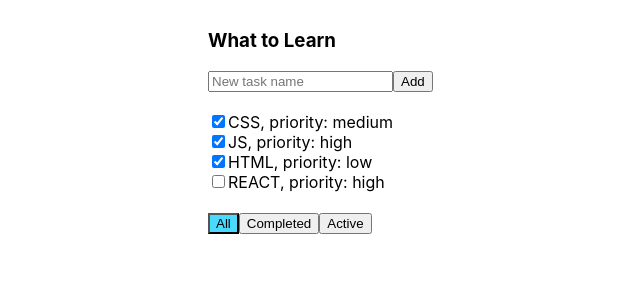
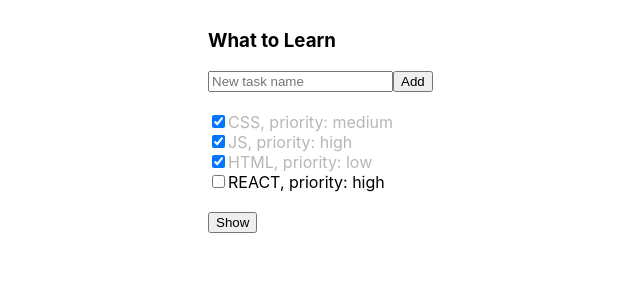
Before and after one commit to Soul1/React-todolist, a React (Create React App) app: page / in a window 1280 px wide. Shown: the top 300 px of the page, without its empty margins (192-832 px from the left). Built offline with nearby package versions, Linux system fonts and the light colour scheme.

Commit message:
add input error checking, update Task, add Side/Show for filter buttons

```diff
--- a/src/App.css
+++ b/src/App.css
@@ -1,7 +1,3 @@
-.App {
-
-}
-
 .todoList {
   width: 500px;
   margin: 0 auto;
@@ -14,3 +10,19 @@
 .filterActive{
   background-color: #49daff;
 }
+
+.errorInput{
+  border: 2px solid #f00;
+}
+
+.taskCompleted{
+  color: #b7b7b7;
+}
+
+.toSide{
+  display: none;
+}
+
+.toShow {
+  display: block;
+}
--- a/src/App.jsx
+++ b/src/App.jsx
@@ -1,6 +1,6 @@
 import React from 'react';
 import './App.css';
-import TodoListHeader from './Components/TodoListHeader';
+import TodoListHeader from './Components/TodoListheader';
 import TodoListTasks from './Components/TodoListTasks';
 import TodoListFooter from './Components/TodoListFooter';
 
--- a/src/Components/TodoListFooter.jsx
+++ b/src/Components/TodoListFooter.jsx
@@ -1,29 +1,56 @@
-import React from 'react'
+import React, {useState} from 'react'
 import PropTypes from 'prop-types';
 
 
-class TodoListFooter extends React.Component{
+const TodoListFooter = (props) => {
 
-    render = () => {
+  let [toShow, setToShow] = useState(false);
 
-        let classForAll = this.props.filterValue === 'All'? 'filterActive' : '';
-        let classForCompleted = this.props.filterValue === 'Completed'? 'filterActive' : '';
-        let classForActive = this.props.filterValue === 'Active'? 'filterActive' : '';
+  const onClickForShow = () => {
+    debugger
+    setToShow(true)
+  };
+  const onClickForSide = () => {
+    debugger
+    setToShow(false)
+  };
 
+  let classForAll = props.filterValue === 'All' ? 'filterActive' : '';
+  let classForCompleted = props.filterValue === 'Completed' ? 'filterActive' : '';
+  let classForActive = props.filterValue === 'Active' ? 'filterActive' : '';
+  debugger
   return (
+    <div>
+      <div className={toShow ? 'toShow' : 'toSide'}>
         <div className="todoList-footer">
           <button
-                    onClick={() => {this.props.changeFilter('All')}}
-                    className={classForAll}>All</button>
+            onClick={() => {
+              props.changeFilter('All')
+            }}
+            className={classForAll}>All
+          </button>
           <button
-                    onClick={() => {this.props.changeFilter('Completed')}}
-                    className={classForCompleted}>Completed</button>
+            onClick={() => {
+              props.changeFilter('Completed')
+            }}
+            className={classForCompleted}>Completed
+          </button>
           <button
-                    onClick={() => {this.props.changeFilter('Active')}}
-                    className={classForActive}>Active</button>
+            onClick={() => {
+              props.changeFilter('Active')
+            }}
+            className={classForActive}>Active
+          </button>
+        </div>
+      </div>
+      <div>
+        <button onClick={onClickForSide} className={toShow ? 'toShow' : 'toSide'}>Side</button>
+      </div>
+      <div>
+        <button onClick={onClickForShow} className={toShow ? 'toSide' : 'toShow'}>Show</button>
+      </div>
     </div>
   )
-    }
 }
 
 export default TodoListFooter;
--- a/src/Components/TodoListHeader.jsx
+++ /dev/null
@@ -1,35 +0,0 @@
-import React from 'react'
-import PropTypes from 'prop-types';
-
-class TodoListHeader extends React.Component {
-
-    onAddTaskClick = () => {
-        let newText = this.props.refTitleTask.current.value != ''?
-                      this.props.refTitleTask.current.value
-                      :'Нет заголовка';
-        this.props.refTitleTask.current.value = '';
-        this.props.addTask(newText)
-    }
-
-    render = () => {
-
-        return (
-
-            <div className="todoList-header">
-                <h3 className="todoList-header__title">What to Learn</h3>
-                <div className="todoList-newTaskForm">
-                    <input type="text"
-                           placeholder="New task name"
-                           ref={this.props.refTitleTask}
-                    />
-                    <button onClick = {this.onAddTaskClick}>Add</button>
-                </div>
-            </div>
-        )
-    }
-}
-export default TodoListHeader
-
-TodoListHeader.propTypes = {
-    refTitleTask: PropTypes.object,
-};
--- a/src/Components/TodoListTask.jsx
+++ b/src/Components/TodoListTask.jsx
@@ -14,7 +14,7 @@ class TodoListTask extends React.Component {
                        type="checkbox"
                        checked={this.props.task.isDone}/>
 
-                <span>{this.props.task.title},
+                <span className={this.props.task.isDone ? 'taskCompleted' : ''}>{this.props.task.title},
                        priority: {this.props.task.priority}</span>
             </div>
         )
--- a/src/Components/TodoListTasks.jsx
+++ b/src/Components/TodoListTasks.jsx
@@ -9,9 +9,6 @@ class TodoListTasks extends React.Component {
             this.props.tasks
                 .map(task => <TodoListTask
                     task={task}
-                    // title={task.title}
-                    // isDone={task.isDone}
-                    // priority={task.priority}
                     changeStatus={this.props.changeStatus}/>)
 
         return (
--- /dev/null
+++ b/src/Components/TodoListheader.jsx
@@ -0,0 +1,49 @@
+import React, {useState} from 'react'
+import PropTypes from 'prop-types';
+
+const TodoListHeader = (props) => {
+
+  let [nameChange, setNameChange] = useState('')
+  let [error, setError] = useState(false)
+
+
+  let handleChange = (e) => {
+    setNameChange(nameChange = e.target.value)
+  };
+
+  let onAddTaskClick = () => {
+
+    if (nameChange === '') {
+      setError(error = true)
+    }
+    if (nameChange !== '') {
+      setError(error = false)
+    }
+    if (!error) {
+      props.addTask(nameChange);
+      setNameChange(nameChange = '',)
+    }
+  };
+
+  return (
+
+    <div className="todoList-header">
+      <h3 className="todoList-header__title">What to Learn</h3>
+      <div className="todoList-newTaskForm">
+        <input type="text"
+               placeholder="New task name"
+               onChange={handleChange}
+               value={nameChange}
+               className={error ? 'errorInput' : ''}
+        />
+        <button onClick={onAddTaskClick}>Add</button>
+      </div>
+    </div>
+  )
+}
+
+export default TodoListHeader
+
+TodoListHeader.propTypes = {
+  refTitleTask: PropTypes.object,
+};
```
Lines whose indentation alone changed are shown as unchanged.
